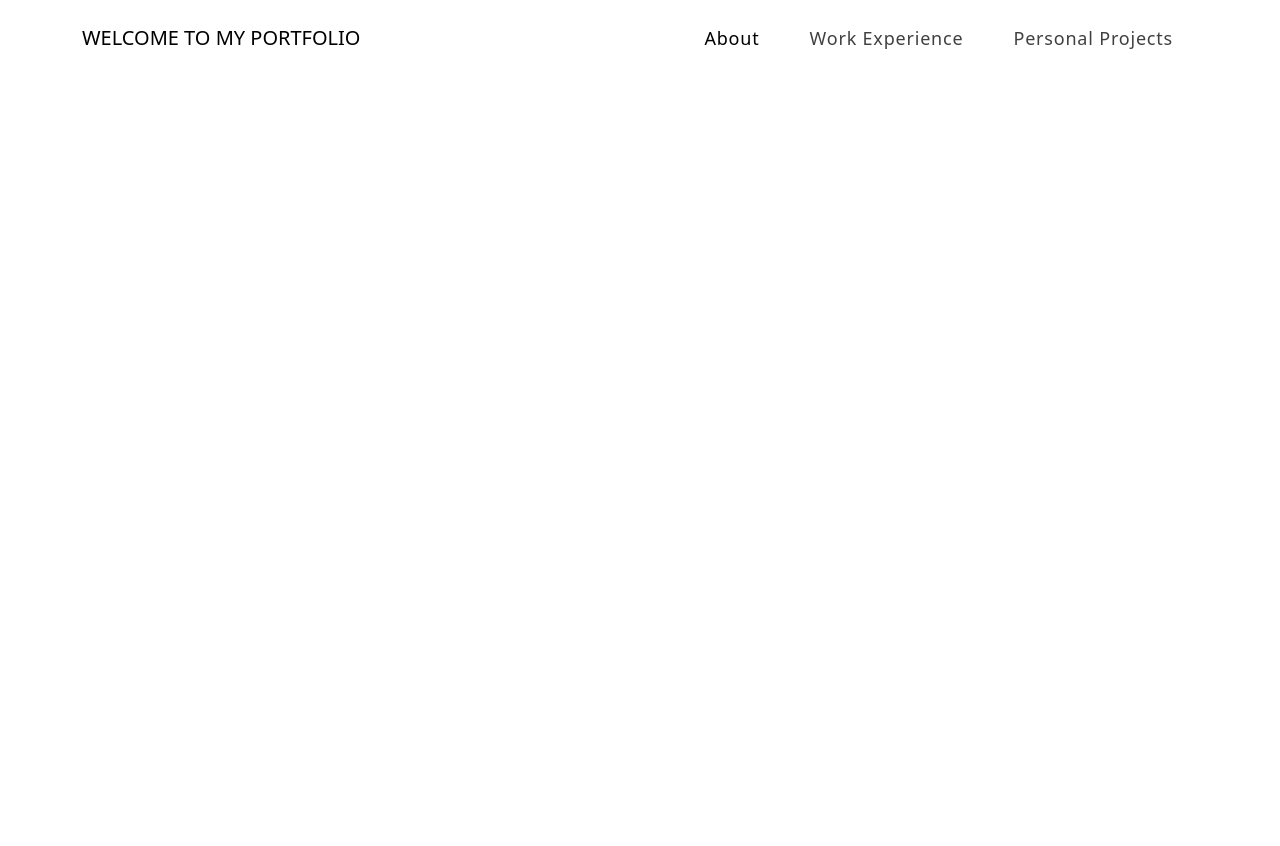
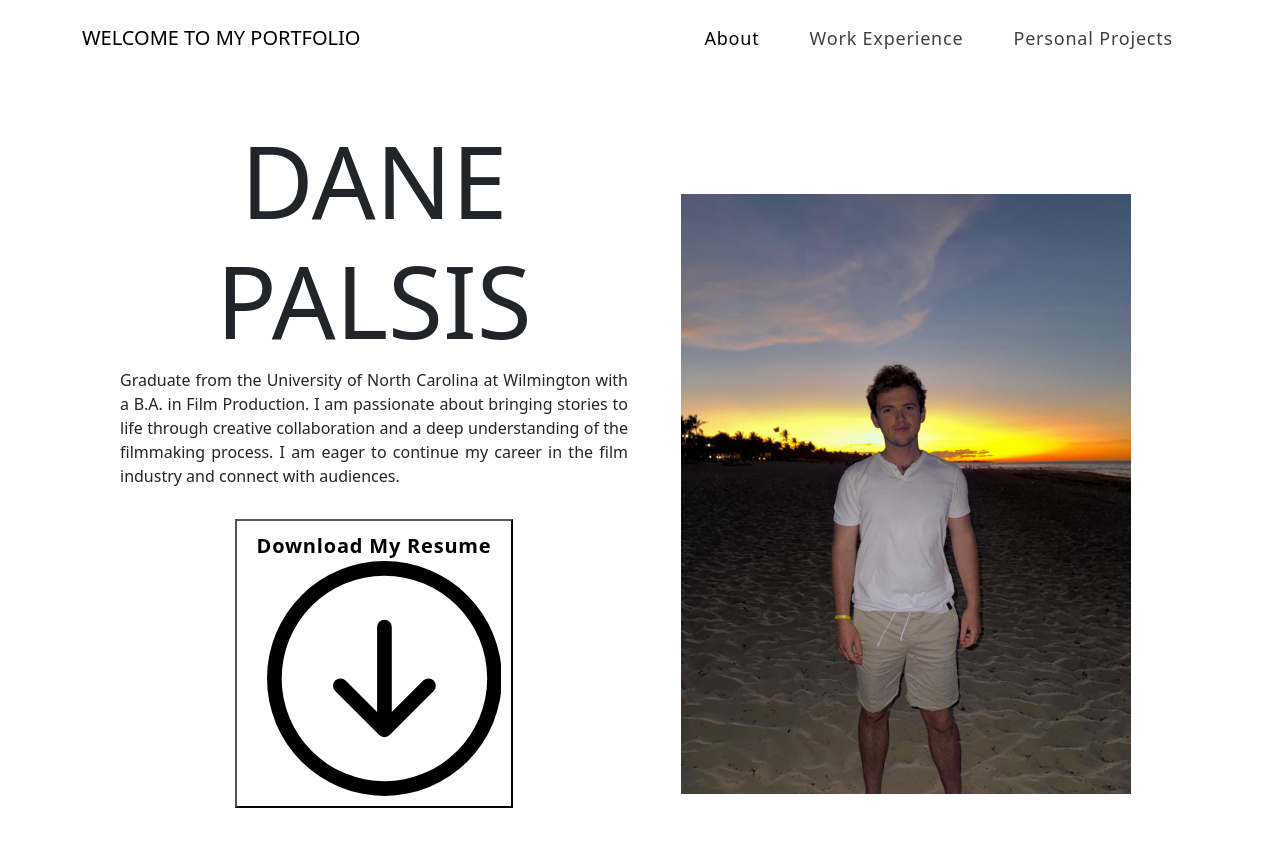
Before and after one commit to mchia157/FilmPortfolio, a React (Create React App) app: page / in a window 1280 px wide. Shown: the top 846 px of the page. Before the commit the page ends 800 px from the top, so only its background shows below. Built offline with nearby package versions, Linux system fonts and the light colour scheme.

Commit message:
Finished banner

```diff
--- a/src/App.css
+++ b/src/App.css
@@ -1,7 +1,7 @@
-/* .App {
+.App {
   text-align: center;
 }
-
+/*
 .App-logo {
   height: 40vmin;
   pointer-events: none;
@@ -92,3 +92,55 @@ a.navbar-brand {
   text-decoration: none;
   color: black;
 }
+
+/*Banner CSS*/
+.my-picture {
+  width: 100%;
+  height: auto;
+  max-width: 450px;
+  margin-top: 0;
+}
+
+.banner {
+  margin-top: 0;
+  padding: 120px;
+}
+
+.banner h1 {
+  font-size: 100px;
+}
+
+.banner p {
+  text-align: justify;
+}
+
+.banner .col {
+  display: flex;
+  justify-content: center;
+  align-items: center;
+}
+
+.banner button {
+  background-color: white;
+  color: black;
+  font-weight: 700;
+  font-size: 20px;
+  margin-top: 15px;
+  margin-bottom: 60px;
+  letter-spacing: 0.8px;
+  padding: 10px;
+  display: inline-flex;
+  align-items: center;
+  justify-content: center;
+}
+
+.banner button svg{
+  font-size: 28px;
+  margin-left: 20px;
+  transition: 0.3s ease-in-out;
+  line-height: 1;
+}
+
+.banner button:hover svg {
+  margin-top: 10px;
+}
--- a/src/App.js
+++ b/src/App.js
@@ -1,12 +1,14 @@
 import logo from './logo.svg'
 import './App.css';
 import {NavBar} from './components/NavBar';
+import {Banner} from './components/Banner'
 
 
 function App() {
   return (
     <div className="App">
       <NavBar/>
+      <Banner/>
     </div>
   );
 }
--- a/src/components/Banner.js
+++ b/src/components/Banner.js
@@ -5,11 +5,15 @@ import {ArrowDownCircle} from "react-bootstrap-icons"
 
 export const Banner = () => {
     return(
-        <section className="Banner" id="home">
+        <section className="banner" id="home">
             <Row className="align-items-center">
-                <Col xs={12} md={6} xl={7}>
+                <Col xs={12} md={6} xl={6}>
                     <h1>DANE PALSIS</h1>
-                    <p>Graduated from the University of North Carolina at Wilmington.</p>
+                    <p>Graduate from the University of North Carolina at Wilmington with a B.A. in Film Production.
+                        I am passionate about bringing stories to life through creative collaboration
+                        and a deep understanding of the filmmaking process. I am eager to continue my career in the film
+                        industry and connect with audiences.
+                    </p>
                     <a href={resume} download>
                         <button className="download-button">
                             <span>Download My Resume<ArrowDownCircle/></span>
@@ -17,7 +21,7 @@ export const Banner = () => {
 
                     </a>
                 </Col>
-                <Col xs={12} md={6} xl={7}>
+                <Col xs={12} md={6} xl={6}>
                     <img className="my-picture" src={bioImage} alt="Header Img"></img>
                 </Col>
             </Row>
```
Also changed, not shown: src/images/bioImage.jpeg.
